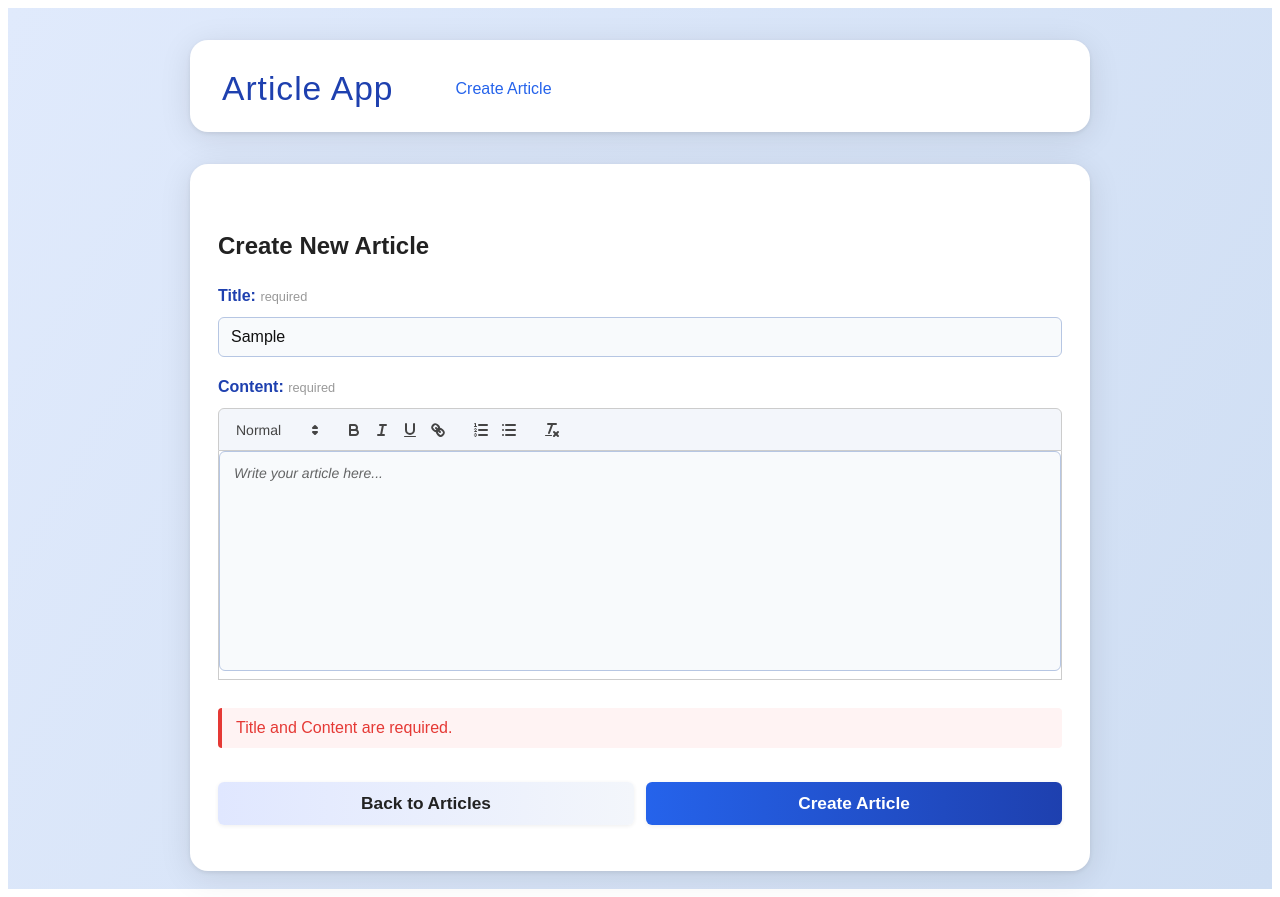
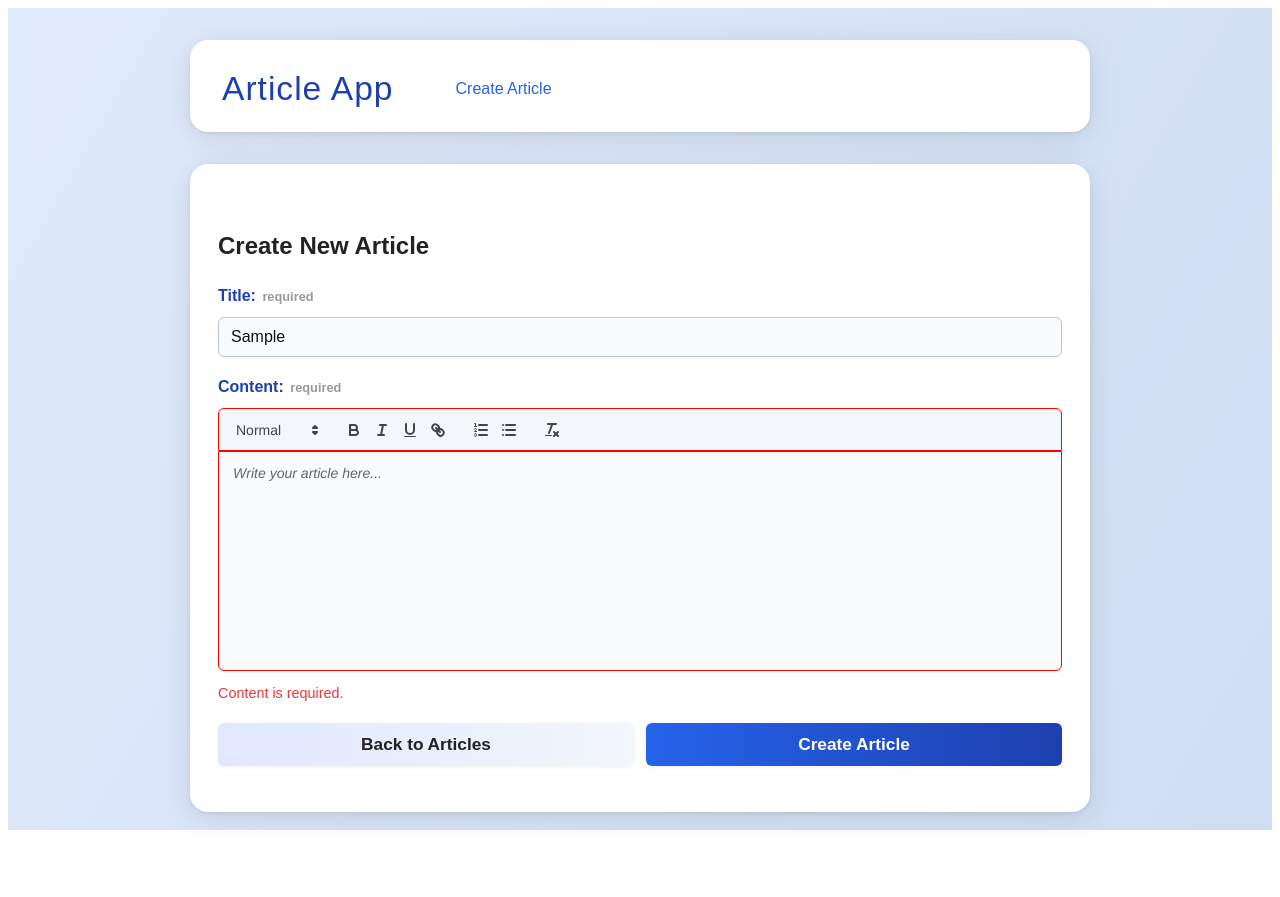
Before and after one commit to Alekseii01/Node.Js-Practice, a React app in the folder client/: page /create in a window 1280 px wide. Both pictures are taken after typing "Sample" into the empty fields and a click on the button "Create Article". After the commit the page ends 838 px from the top, so only its background shows below. Built offline with nearby package versions, Linux system fonts and the light colour scheme; no server answers; the HTML template or start-up script is replaced by a standard one.

Commit message:
feat: update validation

```diff
--- a/client/src/components/ArticleCreate/ArticleCreate.css
+++ b/client/src/components/ArticleCreate/ArticleCreate.css
@@ -72,9 +72,9 @@ input[type="text"]:focus {
   min-height: 220px;
   font-size: 1.08em;
   background: var(--bg-light);
-  border-radius: 6px;
+  border-radius: 0 0 6px 6px;
   border: 1.5px solid var(--border-main);
-  margin-bottom: 8px;
+  border-top: 0;
 }
 
 .ql-toolbar {
@@ -104,7 +104,31 @@ input[type="text"]:focus {
 }
 
 .required {
-  color: #999;
+  color: var(--main-color-required);
+  margin-left: 2px;
   font-size: 0.8em;
-  font-weight: 400;
 }
+
+.ql-container.ql-snow {
+  border: none;
+}
+
+.field-error {
+  color: var(--danger);
+  font-size: 0.9em;
+  margin-top: 5px;
+  margin-bottom: 0;
+  font-weight: 500;
+}
+
+input.error {
+  border: 1px solid red !important;
+}
+
+.error .ql-editor {
+  border: 1px solid red !important;
+}
+
+.error .ql-toolbar {
+  border: 1px solid red !important;
+}
--- a/client/src/components/ArticleCreate/ArticleCreate.jsx
+++ b/client/src/components/ArticleCreate/ArticleCreate.jsx
@@ -4,6 +4,7 @@ import { FaCheckCircle } from 'react-icons/fa';
 import axios from 'axios';
 import { useNavigate } from 'react-router-dom';
 import ReactQuill from 'react-quill';
+import { validateTitle, validateContent } from '../../utils/validation.js';
 import 'react-quill/dist/quill.snow.css';
 import './ArticleCreate.css';
 
@@ -12,6 +13,7 @@ function ArticleCreate() {
   const [content, setContent] = useState('');
   const [error, setError] = useState(null);
   const [success, setSuccess] = useState(false);
+  const [errors, setErrors] = useState({ title: false, content: false });
   const navigate = useNavigate();
 
   const handleSubmit = async (e) => {
@@ -19,8 +21,11 @@ function ArticleCreate() {
     setError(null);
     setSuccess(false);
 
-    if (!title.trim() || !content.trim()) {
-      setError('Title and Content are required.');
+    const hasTitleError = validateTitle(title);
+    const hasContentError = validateContent(content);
+    setErrors({ title: hasTitleError, content: hasContentError });
+
+    if (hasTitleError || hasContentError) {
       return;
     }
 
@@ -54,7 +59,14 @@ function ArticleCreate() {
           <label htmlFor="title">
             Title: <span className="required">required</span>
           </label>
-          <input type="text" id="title" value={title} onChange={(e) => setTitle(e.target.value)} />
+          <input
+            type="text"
+            id="title"
+            value={title}
+            onChange={(e) => setTitle(e.target.value)}
+            className={errors.title ? 'error' : ''}
+          />
+          {errors.title && <p className="field-error">Title is required.</p>}
         </div>
         <div className="form-group">
           <label htmlFor="content">
@@ -65,7 +77,9 @@ function ArticleCreate() {
             value={content}
             onChange={setContent}
             placeholder="Write your article here..."
+            className={errors.content ? 'error' : ''}
           />
+          {errors.content && <p className="field-error">Content is required.</p>}
         </div>
         {error && <p className="error-message">{error}</p>}
         {success && (
--- a/client/src/index.css
+++ b/client/src/index.css
@@ -2,6 +2,7 @@
   --main-color: #2563eb;
   --main-color-dark: #1e40af;
   --main-color-light: #e0e7ff;
+  --main-color-required: #999;
   --main-bg-gradient: linear-gradient(120deg, #e0eafc 0%, #cfdef3 100%);
   --text-main: #222;
   --text-light: #fff;
--- /dev/null
+++ b/client/src/utils/validation.js
@@ -0,0 +1,6 @@
+export const validateTitle = (title) => !title.trim();
+
+export const validateContent = (content) => {
+  const stripped = content.replace(/<[^>]*>/g, '').trim();
+  return !stripped;
+};
```
